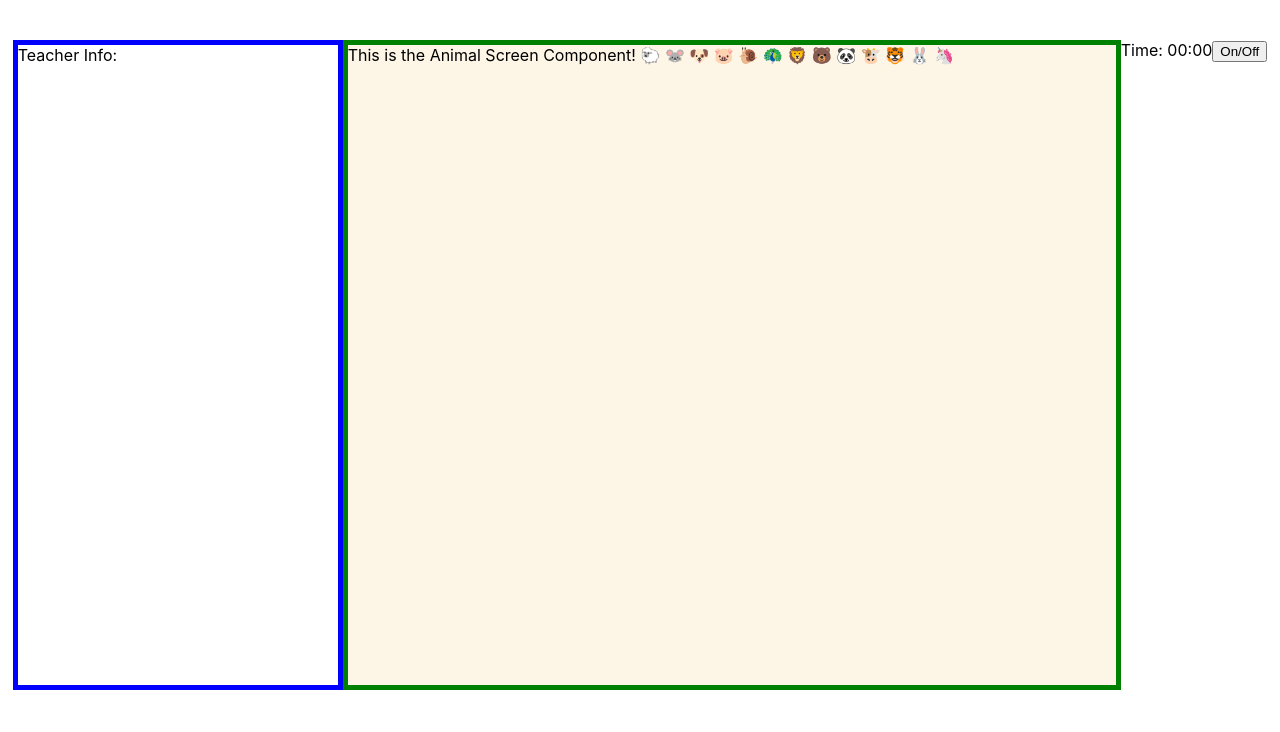
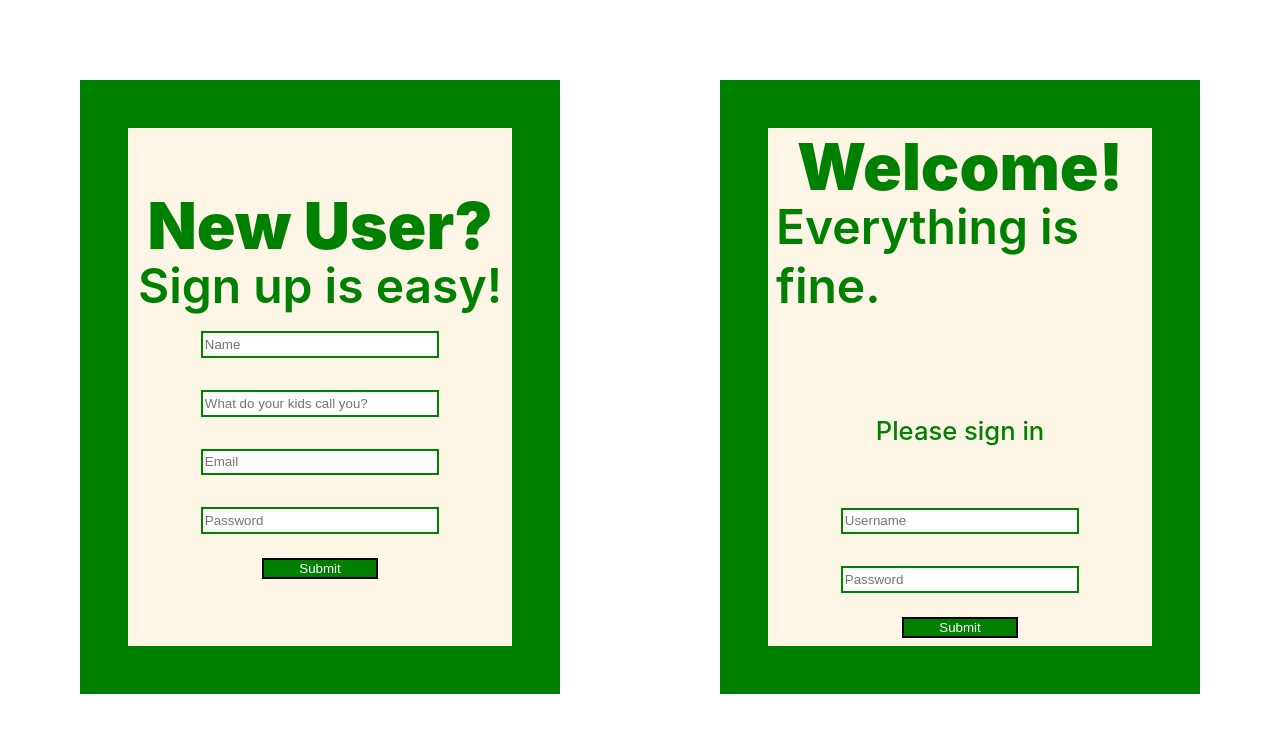
Before and after one commit to noise-controller-app/front-end, a React (Create React App) app in the folder noise-controller/: page / in a window 1280 px wide. Shown: the top 732 px of the page. Built offline with nearby package versions, Linux system fonts and the light colour scheme.

Commit message:
Pair Programming with Cole and Michael

```diff
--- a/noise-controller/src/App.js
+++ b/noise-controller/src/App.js
@@ -3,14 +3,12 @@ import { Route, Link } from "react-router-dom";
 import "./App.css";
 import TeacherPage from './components/TeacherPage';
 import Forms from './components/Forms';
-import AnimalScreen from './components/AnimalScreen';
 
 
 function App() {
   const [ second, setSecond ] = useState(0);
   const [ minute, setMinute ] = useState(0);
   const [ isActive, setIsActive ] = useState(true);
-  const [ user, setUser ] = useState(undefined);
 
   // This useEffect works properly. However, we want this to be able to start and stop, not just
   // run when the page starts. I am having a hard time figuring out how to run it through the button.
@@ -51,13 +49,9 @@ function App() {
 
   return (
     <div>
-      {/* {(user === undefined) ? <Forms />
-        : <TeacherPage timer={clock} />
-      } */}
-
-      <TeacherPage minute={minute} second={second} toggleButton={toggleButton} />
-      <Route path='/teacher/:id' component={TeacherPage} />
-      {/* <Route path='/teacher/:id' component={TeacherPage} /> */}
+      <Route exact path='/' component={Forms} />
+      {/* <TeacherPage minute={minute} second={second} toggleButton={toggleButton} /> */}
+      <Route exact path='/teacher/:id' component={TeacherPage} />
     </div>
   );
 }
--- a/noise-controller/src/components/Login.js
+++ b/noise-controller/src/components/Login.js
@@ -2,9 +2,7 @@ import React, { useState, useEffect } from 'react';
 import { Form, Field, withFormik } from 'formik';
 import axios from 'axios';
 import * as Yup from 'yup';
-import { Redirect } from 'react-router-dom';
 import styled from 'styled-components';
-import TeacherPage from './TeacherPage';
 
 const StyledForm = styled(Form)`
     color: green;
@@ -17,9 +15,11 @@ const StyledForm = styled(Form)`
     margin: 5em auto;
     border: 3rem solid green;
     min-height: 45vh;
+
     @media only screen and (max-width: 992px) {
         padding: 1em;
     }
+
 `;
 
 const StyledH1 = styled('h1')`
@@ -28,6 +28,7 @@ const StyledH1 = styled('h1')`
     margin: 0 0.5rem;
     display: flex;
     justify-content: center;
+
     @media only screen and (max-width: 992px) {
         font-size: 2rem;
         margin: 0 auto;
@@ -41,6 +42,7 @@ const StyledH2 = styled('h2')`
     margin: -0.5rem 0.5rem 0 0.5rem;
     display: flex;
     justify-content: center;
+
     @media only screen and (max-width: 992px) {
         display: flex;
         justify-content: center;
@@ -55,6 +57,7 @@ const StyledH3 = styled('h3')`
     font-size: 1.6rem;
     margin-top: 5rem;
     font-weight: 500;
+
     @media only screen and (max-width: 992px) {
         font-size: 1.1rem;
         margin: 0 auto;
@@ -83,25 +86,24 @@ const StyledSubmitButton = styled(Field)`
   color: white;
   background-color: green;
   margin: 0.5rem auto;
+
   @media only screen and (max-width: 992px) {
     width: 60%;
+}`;
+
+const LogInUrl = 'https://voicecontrollerbackendapi.herokuapp.com/API/TEACHERS/LOGIN';
+
+function LoginForm({status, touched, errors, ...props}){
+    const handleSubmit = (event, values) => {
+        console.log(values);
+        axios.post(LogInUrl, values)
+        .catch((err) => {
+            console.log(err);
+        })
     }
-`;
-
-const LoginUrl = 'https://voicecontrollerbackendapi.herokuapp.com/API/TEACHERS/LOGIN';
-
-function LoginForm({ status, touched, errors }){
-    const [ returnUser, setReturnUser ] = useState([
-    //     { name: 'Amber Pittman', email: 'amber@lambdaschool.org' },
-    //     { name: 'Cole', email: 'cole@lambdaschool.org' }
-    ]);
-
-    useEffect(() => {
-        if (status) setReturnUser((existingUser) => [...existingUser, status])
-    }, [status])
 
     return(
-        <StyledForm id='login'>
+        <StyledForm id='login' >
             <StyledH1>Welcome!</StyledH1>
             <StyledH2>Everything is fine.</StyledH2>
             <br />
@@ -120,13 +122,11 @@ function LoginForm({ status, touched, errors }){
 
             <StyledSubmitButton type='submit'
                     name='Sign In!'
-                    placeholder='Sign In'
-                    className='button'
-                    onClick={ <Redirect to={TeacherPage} /> }
+                    placeholder="Sign In"
+                    onClick={handleSubmit}
                 />
         </StyledForm>
     )}
-
 
 export default withFormik({
     mapPropsToValues: ({ username, password }) => {
@@ -136,26 +136,27 @@ function LoginForm({ status, touched, errors }){
         };
     },
 
-      // add axios request link for Jordan's API with handleSubmit
-      handleSubmit() {
+    handleSubmit(values) {
         axios
-          .get('https://voicecontrollerbackendapi.herokuapp.com/api/teachers/login')
-            .then((response) => {
-                console.log(response);
+        .post(
+            "https://voicecontrollerbackendapi.herokuapp.com/api/teachers/login",
+            values
+        )
+        .then(response => {
+            return window.location.href = `/teacher/${response.data.teacher.teacher_id}`
         })
-            .catch((err) => {
-                console.log('Login Error: ', err);
-                alert('Login Error: {err.message}')
+
+        .catch(err => {
+            console.log("Login Error: ", err);
+            alert("Login Error: {err.message}");
         });
     },
-
+      // add axios request link for Jordan's API with handleSubmit
 
     validationSchema: Yup.object().shape({
         username: Yup.string()
-          .required(' * Your User Name is required to login'),
+          .required(' * Your email is required to login'),
         password: Yup.string()
           .required(' * Password is required to login')
-        }),
-
-
+        })
     })(LoginForm);
--- a/noise-controller/src/components/RegisterForm.js
+++ b/noise-controller/src/components/RegisterForm.js
@@ -1,9 +1,10 @@
-import React from "react";
+import React, { useState } from "react";
 import { Form, Field, withFormik } from "formik";
 import { Redirect } from 'react-router-dom';
 import * as Yup from "yup";
 import styled from "styled-components";
 import * as axios from "axios";
+import TeacherPage from "./TeacherPage";
 
 const StyledForm = styled(Form)`
     color: green;
@@ -85,6 +86,8 @@ const StyledSubmitButton = styled(Field)`
 const RegisterEndpoint = 'https://voicecontrollerbackendapi.herokuapp.com/API/TEACHERS/REGISTER ';
 
 function UserForm({ touched, errors }) {
+  const [ user, setUser ] = useState({});
+
   return (
     // Basic form ready to take in a name, email, and password that we will
     // later send to an API in the form fo a POST request.
@@ -135,7 +138,7 @@ export default withFormik({
       })
       .catch((err) => {
         console.log(err);
-      })
+      });
   },
 
   // Validation Schema controls what guidelines each input field needs.
--- a/noise-controller/src/components/TeacherPage.js
+++ b/noise-controller/src/components/TeacherPage.js
@@ -1,7 +1,8 @@
-import React from 'react';
+import React, { useState, useEffect } from 'react';
 import AnimalScreen from './AnimalScreen';
 import Timer from './Timer';
 import styled from 'styled-components';
+import axios from 'axios';
 
 const Page = styled.section `
     display: flex;
@@ -16,20 +17,25 @@ const TeacherInfo = styled.div `
 `
 
 function TeacherPage(props) {
+    const [ user, setUser ] = useState(null);
+
+    useEffect(async() => {
+        const result = await axios.get(`https://voicecontrollerbackendapi.herokuapp.com/api/teachers/${props.match.params.id}`);
+        setUser(result.data.teacher);
+    }, [])
+
     return (
-        // Waitin for endpoint, added skeleton of what needs to be rendered. Once endpoint
-        // is given we can add the actual data paths.
-
         <Page className='teacher-page-wrapper'>
-            <TeacherInfo>
+            {user ?
+            (<TeacherInfo>
                 Teacher Info:
-                {/* <h1>{teacher.name}</h1>
-                <img src='{teacher.imageURL}' /> */}
-                {/* // This will add a button to the user profile for each classroom they have that will change to a different classroom. */}
+                <h3>Alias: {user.teacher_name}</h3>
+                {/* // This will add a button to the user profile for each classroom they have that will change to a different classroom.
                 {/* {props.classrooms.map((classroom) => {
                     <button onClick={}>{classroom.name}</button>
                 })} */}
-            </TeacherInfo>
+            </TeacherInfo>)
+            : <h1>Loading...</h1>}
 
             {/* This will render the screen that shows animals bouncing around or what ever we decide once we are able to make it work. */}
             <AnimalScreen />
--- a/noise-controller/src/components/Timer.js
+++ b/noise-controller/src/components/Timer.js
@@ -3,8 +3,8 @@ import React from 'react';
 function Timer(props) {
     return (
         <div>
-            Time: {props.minute.toString().padStart(2, '0')}:{props.second.toString().padStart(2, '0')}
-            <button onClick={props.toggleButton}>On/Off</button>
+            {/* Time: {props.minute.toString().padStart(2, '0')}:{props.second.toString().padStart(2, '0')}
+            <button onClick={props.toggleButton}>On/Off</button> */}
         </div>
     )
 }
```
Lines whose indentation alone changed are shown as unchanged.
